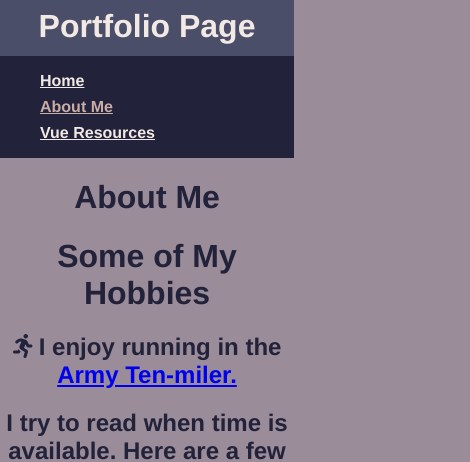
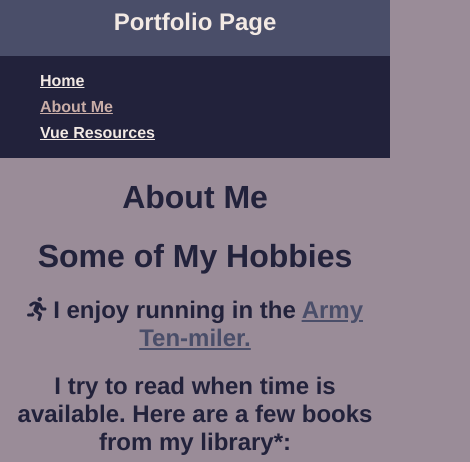
Before and after one commit to rwnewsom/Portfolio-Vue, a Vue app: page /aboutme in a window 390 px wide. Shown: the top 462 px of the page, 470 px wide, since content can reach past the window. Built offline with nearby package versions, Linux system fonts and the light colour scheme.

Commit message:
better on mobile

```diff
--- a/src/App.vue
+++ b/src/App.vue
@@ -10,13 +10,13 @@
       <nav id="nav">
         <ul>
           <li>
-            <router-link to="/">Home</router-link>
+            <router-link v-bind:to="{name: 'Home'}">Home</router-link>
           </li>
           <li>
-            <router-link to="/aboutme">About Me</router-link>
+            <router-link v-bind:to="{name: 'AboutMe'}">About Me</router-link>
           </li>
           <li>
-            <router-link to="/aboutvue">Vue Resources</router-link>
+            <router-link v-bind:to="{name: 'AboutVue'}">Vue Resources</router-link>
           </li>
         </ul>
       </nav>
@@ -118,6 +118,29 @@ body{
      grid-template-areas: "head"
   "sidebar" "main";
   }
+
+#app > header {
+  grid-area: head;
+  background-color: $accentDark;
+  height: 2.5rem;
+  color: $light;
+  font-size: 150%;
+  padding: 0.5rem 0;
+  width: 100vw;
+}
+
+#app > aside {
+  grid-area: sidebar;
+  background-color: $dark;
+  color: $light;
+  width: 100vw;
+}
+
+#app > main {
+  grid-area: main;
+  width: 100vw;
+}
+
 }
 
 </style>
--- a/src/main.js
+++ b/src/main.js
@@ -3,12 +3,13 @@ import App from './App.vue'
 import router from './router'
 import store from './store'
 import { library } from '@fortawesome/fontawesome-svg-core'
-import { faCss3, faHtml5, faVuejs as faViers, faGithub, faJs, faBootstrap } from '@fortawesome/free-brands-svg-icons'
+import { faCss3, faHtml5, faVuejs as faViers, faGithub, faJs, faBootstrap, faFontAwesomeAlt } from '@fortawesome/free-brands-svg-icons'
 import { faSpinner, faMicrochip, faRunning, faVial, faDatabase } from '@fortawesome/free-solid-svg-icons'
 import { FontAwesomeIcon } from '@fortawesome/vue-fontawesome'
 
 library.add(faSpinner, faMicrochip, faRunning, faVial, faDatabase )
-library.add(faHtml5, faCss3, faViers, faGithub, faJs, faBootstrap)
+library.add(faHtml5, faCss3, faViers, faGithub, faJs, faBootstrap, faFontAwesomeAlt )
+
 Vue.component('font-awesome-icon', FontAwesomeIcon)
 
 Vue.config.productionTip = false
--- a/src/views/AboutMe.vue
+++ b/src/views/AboutMe.vue
@@ -28,3 +28,10 @@
 }
 
 </script>
+
+<style>
+a {
+  font-weight: bold;
+  color: #4A4E69;
+ }
+</style>
--- a/src/views/Home.vue
+++ b/src/views/Home.vue
@@ -1,7 +1,9 @@
 <template>
-<div>
-  <h2>Welcome to my web site.  Please note it remains under construction!</h2>
-<h4>A partial list of technologies I work with is below, I look forward to improving my expertise in these domains as well as learning new one. </h4>
+<div >
+  <div class="welcome">
+  <h2 >Welcome to my web site.  Please note it remains under construction!</h2>
+  <h4>A partial list of technologies I work with is below, I look forward to improving my expertise in these domains as well as learning new one. </h4>
+  </div>
  <skill-list />
 </div>
 </template>
@@ -18,4 +20,14 @@ import SkillList from '../components/SkillList.vue';
 img {
   padding-top: 3rem;
 }
+
+@media only screen and (max-width: 600px){
+  .welcome{
+    font-size: 100%;
+    margin: 10px 5px;
+    padding-left: 5px;
+    padding-right: 5px;
+  }
+}
+
 </style>
```
